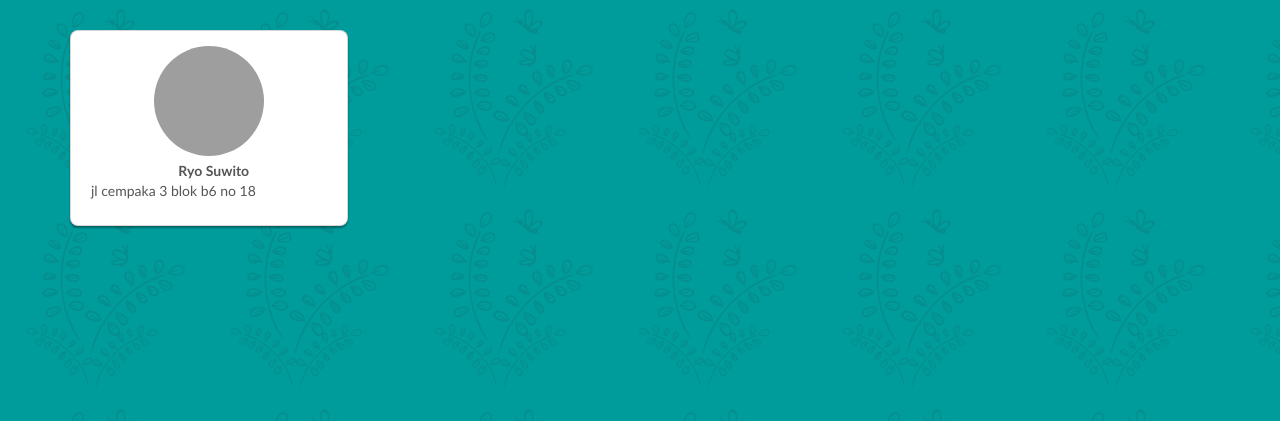
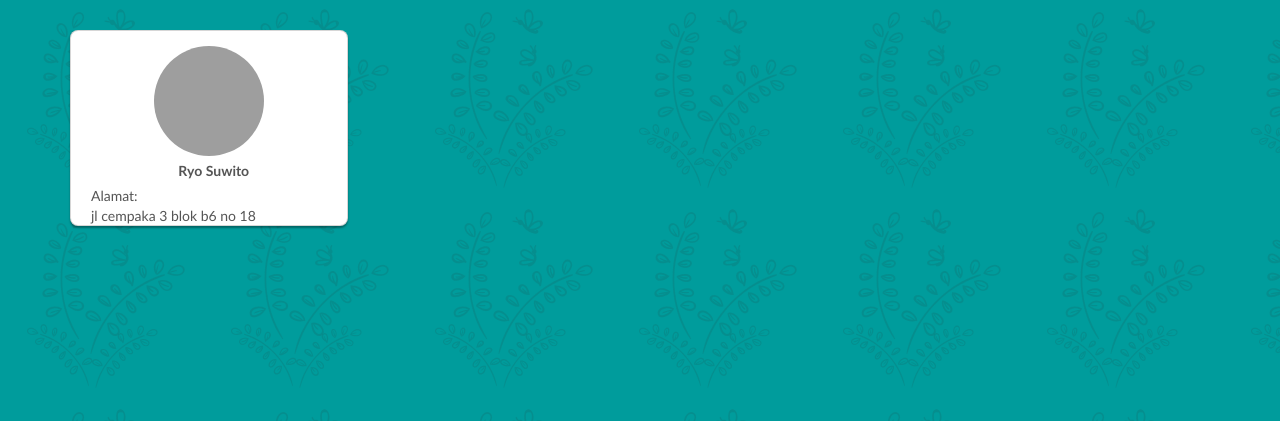
Before and after one commit to ryosuwito/kosanku, a Django app: page /profile/ in a window 1280 px wide. Shown: the top 421 px of the page. Run offline with Django 3.2, Linux system fonts and the light colour scheme; a user stored in the database is signed in; data comes from the database, SQL or seed files in the repository; some libraries are stand-ins or nearby versions; grey boxes are pictures that could not be loaded.

Commit message:
edit profile page

```diff
--- a/member/templates/member/profile.html
+++ b/member/templates/member/profile.html
@@ -38,7 +38,7 @@
               <div name="prf-title" class="col-xs-12">
                 <div class="card-bottom" style="margin:0;display:block;height:2.4em;padding:0">
                   <p class="title" style="margin:0 0 0 10px">{{request.user.member.nama_lengkap | title}}</p>
-                  <p>{{request.user.member.alamat_lengkap}}</p>
+                  <p style="margin-top: 5px">Alamat: <br>{{request.user.member.alamat_lengkap}}</p>
                 </div>
              </div>
            </div>
```
